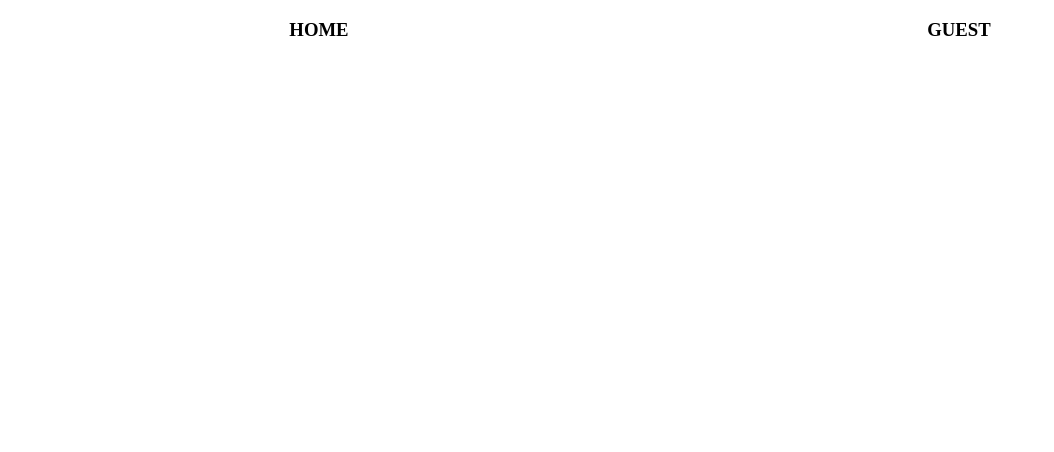
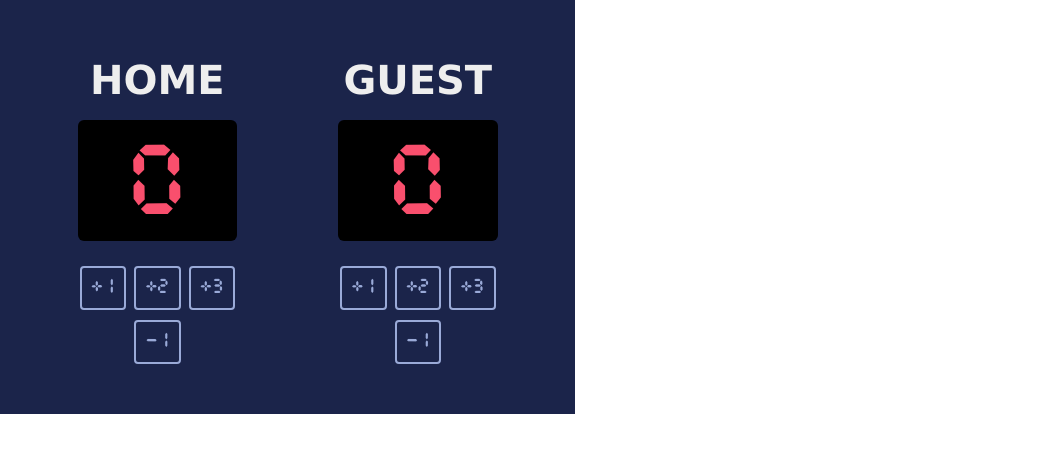
Before and after one commit to wtracy15/basketball-scorecard, a website built with Vite: page index.html in a window 1280 px wide. Shown: the whole page, without its empty margins (0-1054 px from the left). Built offline with nearby package versions, Linux system fonts and the light colour scheme.

Commit message:
Feature complete scoreboard with subtract button

```diff
--- a/index.css
+++ b/index.css
@@ -1,3 +1,8 @@
+@font-face {
+    font-family: "Cursed Timer";
+    src: url("cursedtimer.ttf");
+}
+
 body {
     margin: 0;
 }
@@ -5,4 +10,55 @@ body {
 .container {
     display: flex;
     justify-content: space-around;
+    background-color: #1b244a;
+    width: 575px;
+    padding: 30px 0 0 0;
 }
+
+#home-side {
+    margin: 0 0 0 27px;
+}
+
+#guest-side {
+    margin: 0 27px 0 0;
+}
+
+.team-text {
+    font-family: Verdana, Geneva, Tahoma, sans-serif;
+    color: #EEEEEE;
+    font-size: 40px;
+    margin: 27px 0 17px 0;
+    text-align: center;
+}
+
+
+.score {
+    font-family: "Cursed Timer";
+    font-size: 88px;
+    text-align: center;
+    margin: 10px 0;
+    border-radius: 6px;
+    padding: 20px 0 5px 0;
+    color: #f94f6d;
+    background-color: black;
+}
+
+button {
+    font-family: "Cursed Timer";
+    font-size: 18px;
+    background-color: #1b244a;
+    color: #9aaad8;
+    border: 2px solid #9aaad8;
+    border-radius: 4px;
+    padding: 10px;
+    margin: 0 2px;
+}
+
+.add-score-section {
+    padding: 15px 0 10px 0;
+}
+
+.subtract-button {
+    display: block;
+    margin: 0 auto 50px;
+}
--- a/index.html
+++ b/index.html
@@ -4,11 +4,25 @@
     </head>
     <body>
         <div class="container">
-            <div>
-                <h3>HOME</h3>
+            <div id="home-side">
+                <h1 class="team-text" id="home-text">HOME</h1>
+                <p class="score" id="home-score">0</p>
+                <div class="add-score-section">
+                    <button onclick="addOneHome()">+1</button>
+                    <button onclick="addTwoHome()">+2</button>
+                    <button onclick="addThreeHome()">+3</button>
+                </div>
+                <button class="subtract-button"onclick="subtractOneHome()">-1</button>
             </div>
-            <div>
-                <h3>GUEST</h3>
+            <div id="guest-side">
+                <h1 class="team-text" id="guest-text">GUEST</h1>
+                <p class="score" id="guest-score">0</p>
+                <div class="add-score-section">
+                    <button onclick="addOneGuest()">+1</button>
+                    <button onclick="addTwoGuest()">+2</button>
+                    <button onclick="addThreeGuest()">+3</button>
+                </div>
+                <button class="subtract-button" onclick="subtractOneGuest()">-1</button>
             </div>
         </div>
         <script src="index.js"></script>
--- /dev/null
+++ b/index.js
@@ -0,0 +1,48 @@
+let homeScore = 0
+let guestScore = 0
+let homeScoreEl = document.getElementById("home-score")
+let guestScoreEl = document.getElementById("guest-score")
+
+function subtractOneHome(){
+    if (homeScore != 0){
+        homeScore -= 1
+        homeScoreEl.textContent = homeScore
+    }
+}
+
+function addOneHome(){
+    homeScore += 1
+    homeScoreEl.textContent = homeScore
+}
+
+function addTwoHome(){
+    homeScore += 2
+    homeScoreEl.textContent = homeScore
+}
+
+function addThreeHome(){
+    homeScore += 3
+    homeScoreEl.textContent = homeScore
+}
+
+function subtractOneGuest(){
+    if (guestScore != 0){
+        guestScore -= 1
+        guestScoreEl.textContent = guestScore
+    }
+}
+
+function addOneGuest(){
+    guestScore += 1
+    guestScoreEl.textContent = guestScore
+}
+
+function addTwoGuest(){
+    guestScore += 2
+    guestScoreEl.textContent = guestScore
+}
+
+function addThreeGuest(){
+    guestScore += 3
+    guestScoreEl.textContent = guestScore
+}
```
Also changed, not shown: cursedtimer.ttf (added).
